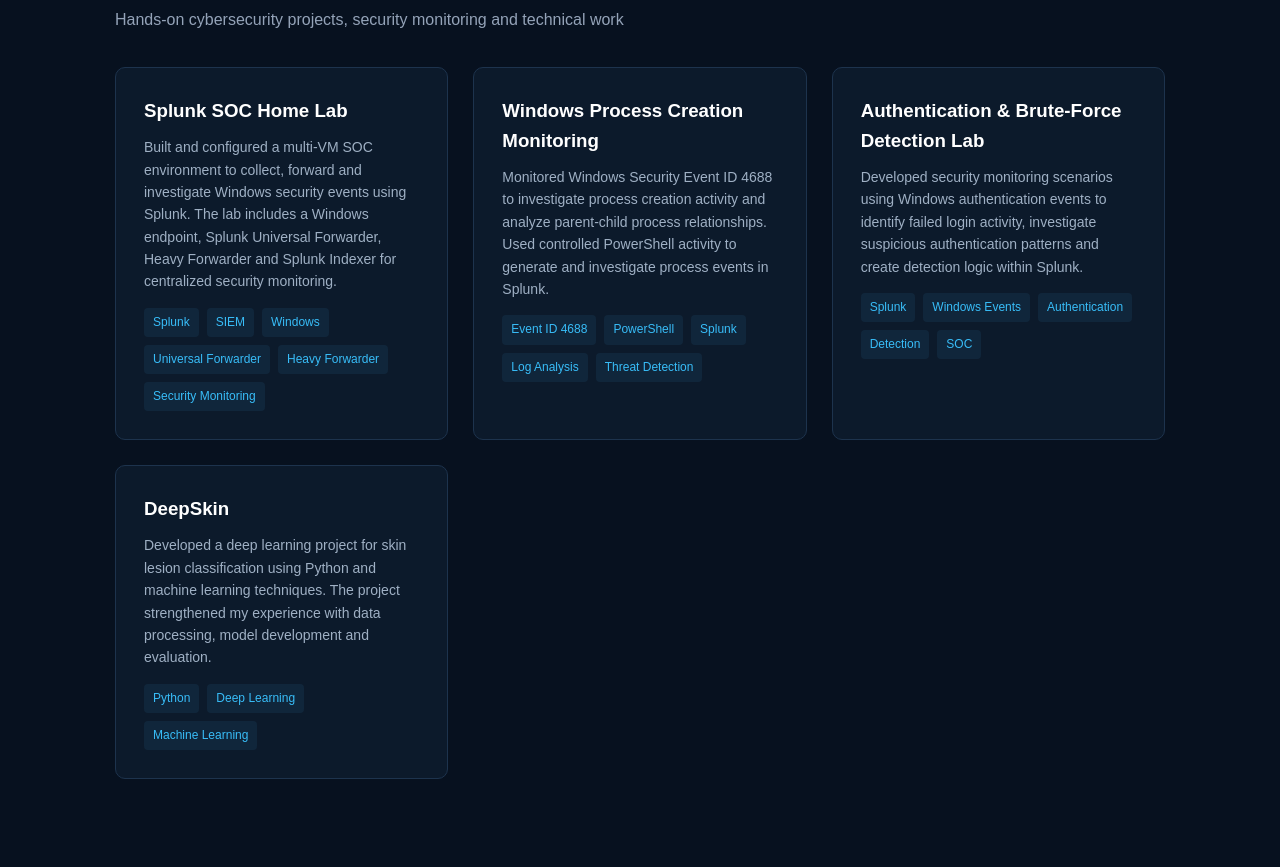
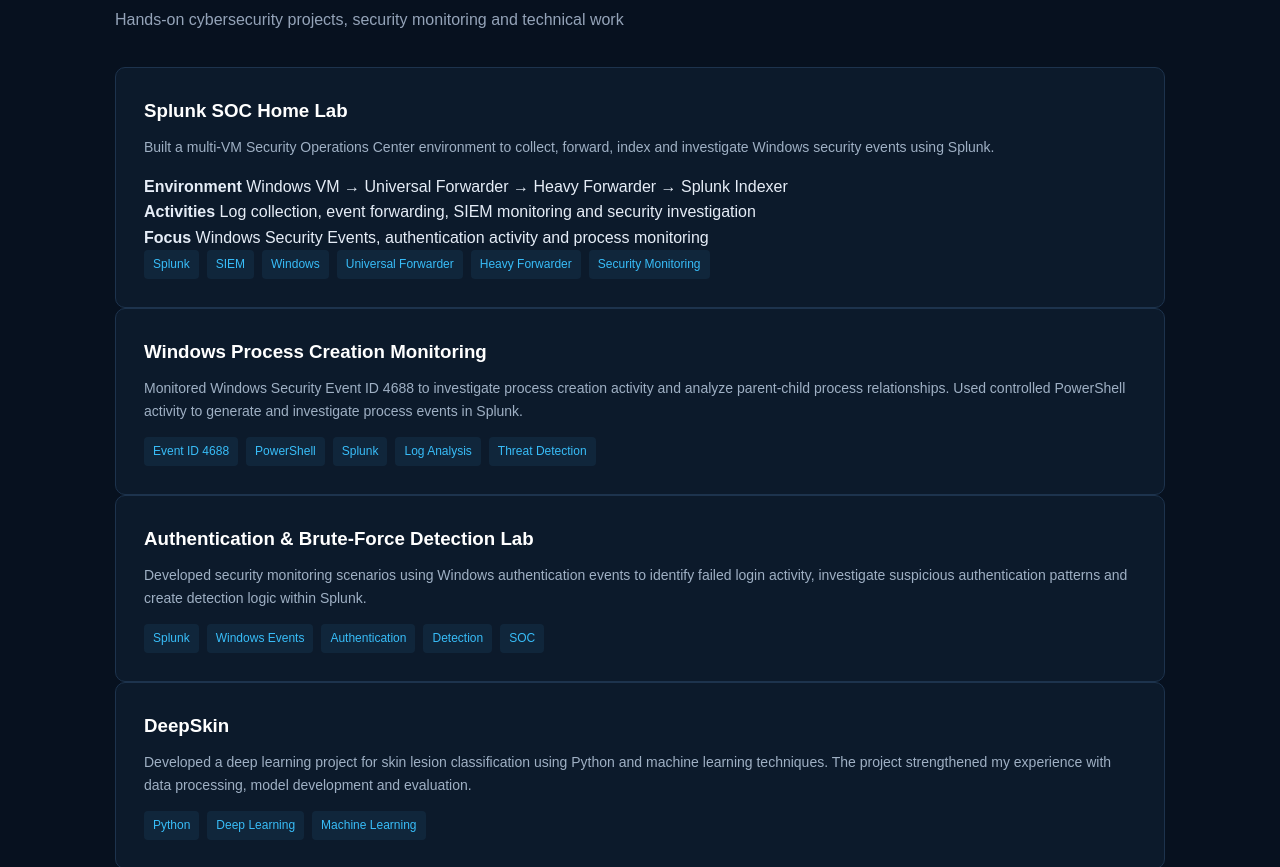
Before and after one commit to Ramanjaneyulu-vakkapatla-Cybersecurity/Ramanjaneyulu-Vakkapatla-Cybersecurity.github.io, a plain HTML site: page index.html in a window 1280 px wide. Shown: the part 2263-3130 px from the top of the page. Drawn offline with Linux system fonts and the light colour scheme; a script that the page names is missing.

Commit message:
Update index.html

```diff
--- a/index.html
+++ b/index.html
@@ -197,11 +197,29 @@
     <h3>Splunk SOC Home Lab</h3>
 
     <p>
-                Built and configured a multi-VM SOC environment to collect,
-                forward and investigate Windows security events using Splunk.
-                The lab includes a Windows endpoint, Splunk Universal Forwarder,
-                Heavy Forwarder and Splunk Indexer for centralized security monitoring.
+        Built a multi-VM Security Operations Center environment to
+        collect, forward, index and investigate Windows security events
+        using Splunk.
     </p>
+
+    <div class="project-details">
+
+        <div>
+            <strong>Environment</strong>
+            <span>Windows VM → Universal Forwarder → Heavy Forwarder → Splunk Indexer</span>
+        </div>
+
+        <div>
+            <strong>Activities</strong>
+            <span>Log collection, event forwarding, SIEM monitoring and security investigation</span>
+        </div>
+
+        <div>
+            <strong>Focus</strong>
+            <span>Windows Security Events, authentication activity and process monitoring</span>
+        </div>
+
+    </div>
 
     <div class="tags">
         <span class="tag">Splunk</span>
@@ -212,6 +230,7 @@
         <span class="tag">Security Monitoring</span>
     </div>
 
+</div>
         </div>
 
 
```
Lines whose indentation alone changed are shown as unchanged.
